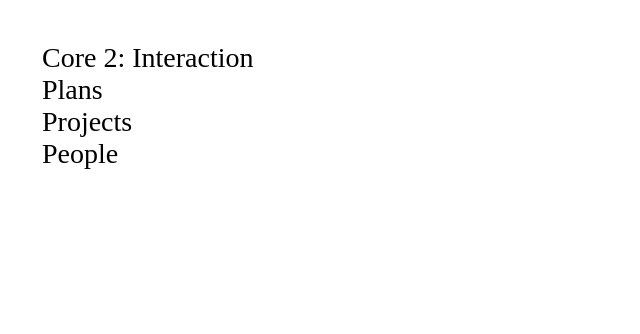
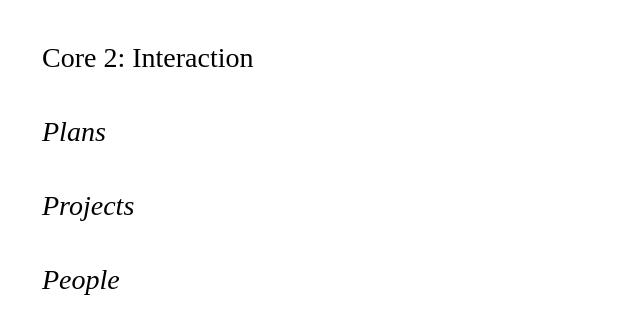
Before and after one commit to core-interaction-s23/core-interaction-s23.github.io, a Jekyll site: the page built from index.html, in a window 1280 px wide. Shown: the top 334 px of the page, without its empty margins (0-640 px from the left). Built offline with Jekyll 4.4.1, drawn with Linux system fonts in a browser that asks for light colours.

Commit message:
Sanity styling.

```diff
--- a/assets/styles/main.scss
+++ b/assets/styles/main.scss
@@ -14,6 +14,8 @@
 	--font--base: 1.6rem;
 	--spacing:    calc(var(--font--base) * 1.5);
 
+	--color--link: tomato;
+
 	@include breakpoint(768) { --font--base: 2.4rem }
 	@include breakpoint(1024) { --font--base: 2.8rem }
 }
@@ -24,3 +26,16 @@ body {
 	font-size: var(--font--base);
 	padding:   var(--spacing);
 }
+
+address,
+main,
+details,
+ul,
+li,
+button {
+	margin-top: var(--spacing);
+}
+
+summary { font-style: italic }
+
+a, button { color: var(--color--link) }
```
